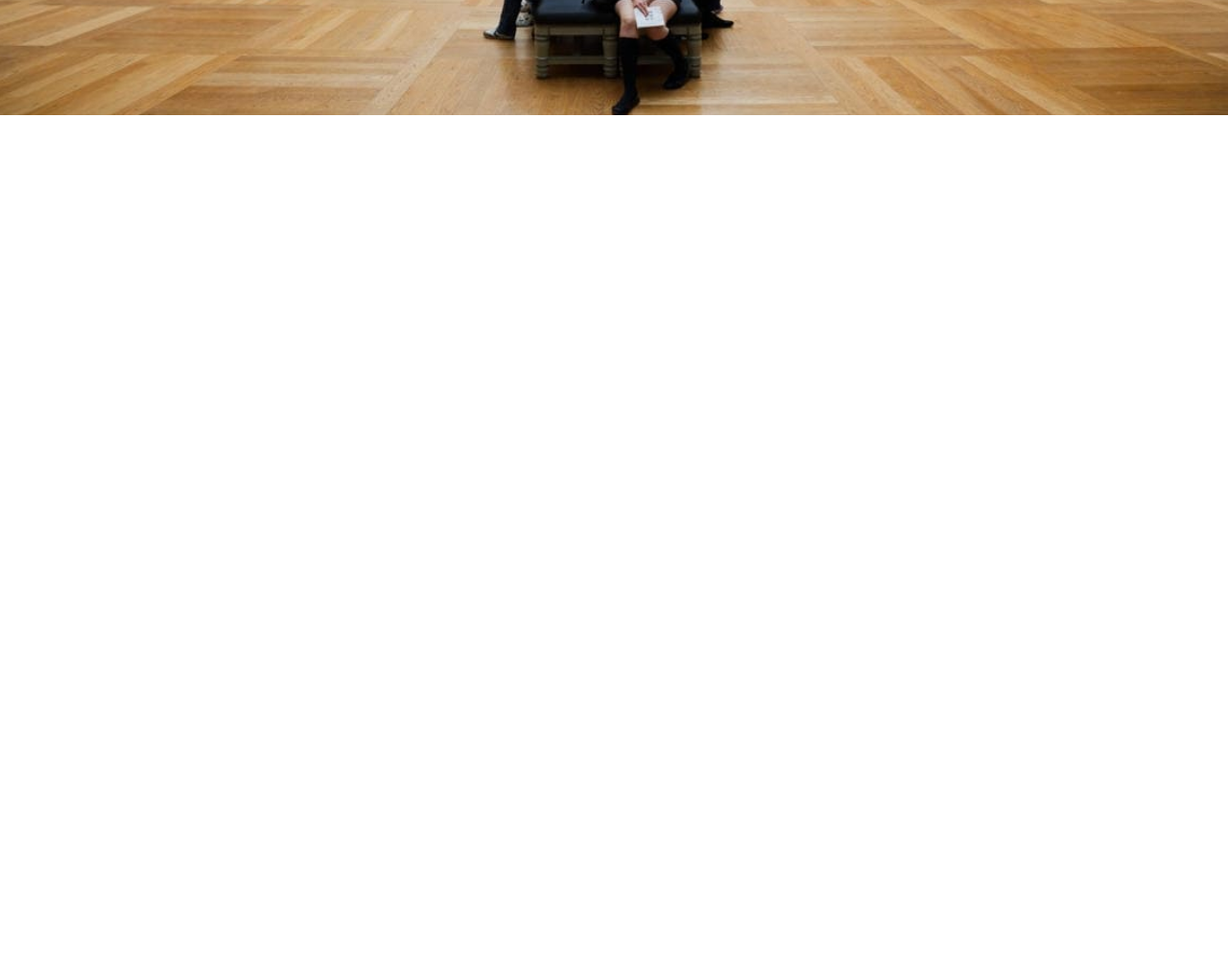
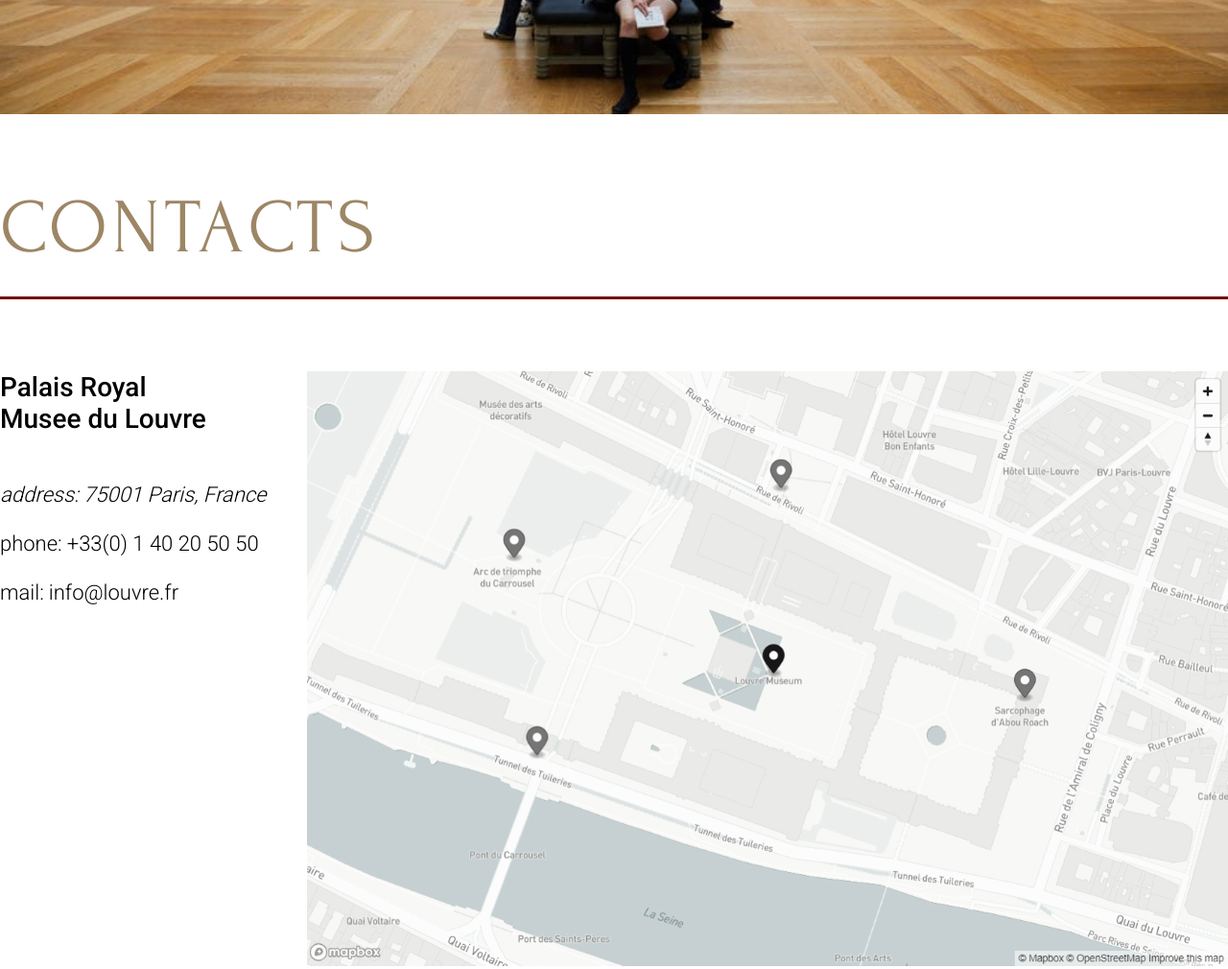
Before and after one commit to BrBrov/Museum-JS-FEPreSchool2025Q2, a website built with webpack: page museum/src/index.html in a window 1280 px wide. Shown: the part 7860-8870 px from the top of the page at 96% size. Built offline with nearby package versions, Linux system fonts and the light colour scheme.

Commit message:
feat: create contacts section

```diff
--- a/museum/src/index.html
+++ b/museum/src/index.html
@@ -316,7 +316,33 @@
       </div>
     </section>
     <div class="parallax"></div>
-    <section id="contacts" class="contacts"></section>
+    <section id="contacts" class="contacts">
+      <div class="contacts__container">
+        <h2 class="contacts__title">Contacts</h2>
+        <hr class="contacts__separator">
+        <div class="contacts__wrapper">
+          <div class="contacts__content">
+            <h3 class="contacts__content-title">Palais Royal<br>Musee du Louvre</h3>
+            <ul class="contacts__content-list">
+              <li class="contacts__content-item">
+                <address class="contacts__content-address">address: 75001 Paris, France</address>
+              </li>
+              <li class="contacts__content-item">
+                <p class="contacts__content-name">phone:</p>
+                <a class="contacts__content-link">+33(0) 1 40 20 50 50</a>
+              </li>
+              <li class="contacts__content-item">
+                <p class="contacts__content-name">mail:</p>
+                <a class="contacts__content-link">info@louvre.fr</a>
+              </li>
+            </ul>
+          </div>
+          <div class="contacts__map">
+            <div class="contacts__map-content"></div>
+          </div>
+        </div>
+      </div>
+    </section>
   </main>
   <footer class="footer"></footer>
 </body>
--- a/museum/src/styles/generals/default.scss
+++ b/museum/src/styles/generals/default.scss
@@ -28,13 +28,11 @@
 
   &:hover {
     font-size: 24px;
-    color: colors.$hover-color-link;
     transition: all 0.2s linear;
   }
 
   &:active {
     font-size: 20px;
-    color: colors.$hover-color-link;
     transition: font-size 0.1s linear;
   }
 }
--- a/museum/src/styles/generals/fonts.scss
+++ b/museum/src/styles/generals/fonts.scss
@@ -23,6 +23,11 @@
   src: url('../../assets/fonts/Roboto-Bold.ttf') format('truetype');
 }
 
+@font-face {
+  font-family: 'Roboto Medium';
+  src: url('../../assets/fonts/Roboto-Medium.ttf') format('truetype');
+}
+
 @mixin fontForum {
   font-family: 'Forum', sans-serif;
 }
@@ -42,3 +47,7 @@
 @mixin fontRobotoBold {
   font-family: 'Roboto Bold', sans-serif;
 }
+
+@mixin fontRobotoMedium {
+  font-family: 'Roboto Medium', sans-serif;
+}
--- /dev/null
+++ b/museum/src/styles/generals/separator.scss
@@ -0,0 +1,9 @@
+@use '../generals/colors.scss';
+
+@mixin separatorSection {
+  width: 100%;
+  height: 3px;
+  margin: 25px 0 75px;
+  border: none;
+  background: colors.$dark-red;
+}
--- a/museum/src/styles/generals/type-fonts.scss
+++ b/museum/src/styles/generals/type-fonts.scss
@@ -50,6 +50,13 @@
   letter-spacing: variables.$letter-spacing-l;
   text-transform: variables.$text-transform-uppercase;
   color: colors.$bg-light;
+}
+
+@mixin middleTextRobotoMedium {
+  @include fonts.fontRobotoMedium;
+  font-weight: variables.$font-weight-lm;
+  font-size: 28px;
+  color: colors.$dark-color-link;
 }
 
 @mixin lessMiddleText($color-text, $weight-text, $height-text, $text-spacing) {
--- a/museum/src/styles/sections/contacts.scss
+++ b/museum/src/styles/sections/contacts.scss
@@ -1,6 +1,69 @@
 @use '../generals/colors.scss';
+@use '../generals/variables.scss';
+@use '../generals/separator.scss';
+@use '../generals/type-fonts.scss' as fonts;
 
 .contacts {
-  height: 962px;
   background-color: colors.$bg-light;
+
+  &__container {
+    width: variables.$general-width-content-sections;
+    height: 813px;
+    margin: 75px auto;
+  }
+
+  &__title {
+    @include fonts.bigText(colors.$font-gold);
+  }
+
+  &__separator {
+    @include separator.separatorSection;
+  }
+
+  &__wrapper {
+    display: flex;
+    justify-content: space-between;
+  }
+
+  &__content {
+    display: flex;
+    flex-direction: column;
+
+    &-title {
+      @include fonts.middleTextRobotoMedium;
+    }
+
+    &-list {
+      display: flex;
+      margin-top: 50px;
+      flex-direction: column;
+      gap: 25px;
+    }
+
+    &-item {
+      display: flex;
+      gap: 5px;
+    }
+
+    &-name,
+    &-link,
+    &-address {
+      height: 26px;
+      @include fonts.lessMiddleTextLight(colors.$dark-color-link, false);
+    }
+
+    &-name,
+    &-link {
+      cursor: pointer;
+    }
+  }
+
+  &__map {
+    width: 960px;
+
+    &-content {
+      height: 620px;
+      background: url('../../assets/img/map-plug-must_be_deleted.jpg') center/cover no-repeat;
+    }
+  }
 }
--- a/museum/src/styles/sections/tickets.scss
+++ b/museum/src/styles/sections/tickets.scss
@@ -2,6 +2,7 @@
 @use '../generals/variables.scss';
 @use '../generals/type-fonts.scss' as fonts;
 @use '../generals/buttons.scss';
+@use '../generals/separator.scss';
 
 .tickets {
   height: 893px;
@@ -18,11 +19,7 @@
   }
 
   &__separator {
-    width: variables.$general-width-sections;
-    height: 3px;
-    margin: 25px 0 75px 0;
-    border: none;
-    background-color: colors.$dark-red;
+    @include separator.separatorSection;
   }
 
   &__wrapper {
--- a/museum/src/styles/sections/visiting.scss
+++ b/museum/src/styles/sections/visiting.scss
@@ -1,6 +1,7 @@
 @use '../generals/colors.scss';
 @use '../generals/variables.scss';
 @use '../generals/type-fonts.scss' as fonts;
+@use '../generals//separator.scss';
 @use '../components/tour-card.scss';
 
 .visiting {
@@ -18,11 +19,7 @@
   }
 
   &__separator {
-    width: 100%;
-    height: 3px;
-    margin: 25px 0 75px;
-    border: none;
-    background: colors.$dark-red;
+    @include separator.separatorSection;
   }
 
   &__tour {
```
Also changed, not shown: museum/src/styles/generals/links.scss (+0 -10 lines), museum/src/assets/fonts/Roboto-Medium.ttf (added), museum/src/assets/img/map-plug-must_be_deleted.jpg (added).
